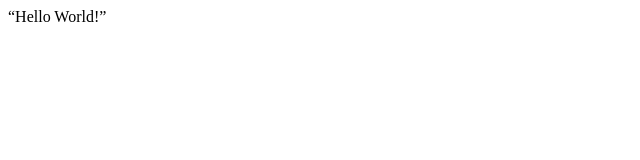
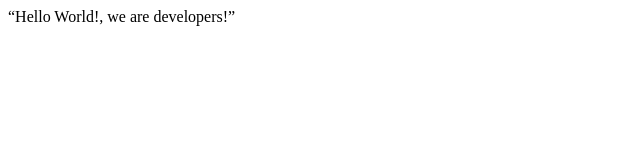
Before and after one commit to MrOmachi/microverse-fcc-test-suite-template, a plain HTML site: page index.html in a window 1280 px wide. Shown: the whole page, without its empty margins (0-640 px from the left). Drawn offline with Linux system fonts and the light colour scheme.

Commit message:
Second commit

```diff
--- a/index.html
+++ b/index.html
@@ -7,7 +7,7 @@
   </head>
 
   <body>
-    “Hello World!”
+    “Hello World!, we are developers!”
 
     <script src="https://cdn.freecodecamp.org/testable-projects-fcc/v1/bundle.js"></script>
     <script src="js/index.js"></script>
```
